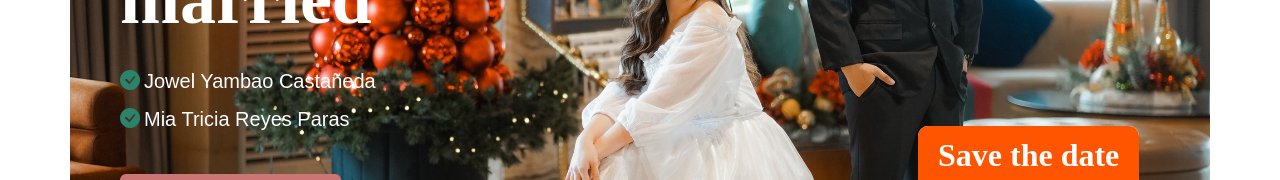
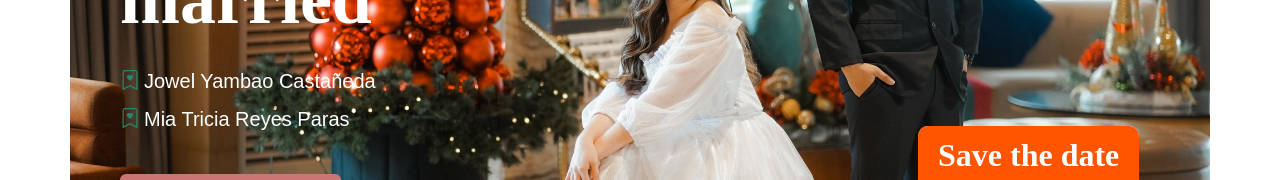
Before and after one commit to jowelc/jowel-mia-wedding, a Next.js app: page / in a window 1280 px wide. Shown: the part 372-552 px from the top of the page. Built offline with nearby package versions, Linux system fonts and the light colour scheme.

Commit message:
bi-bookmark-heart

```diff
--- a/components/Hero.tsx
+++ b/components/Hero.tsx
@@ -14,12 +14,12 @@ function Header() {
             </h1>
 
             <p className="text-white mb-2">
-              <i className="bi-check-circle-fill custom-icon me-1"></i>
+              <i className="bi-bookmark-heart custom-icon me-1"></i>
               Jowel Yambao Castañeda
             </p>
 
             <p className="text-white">
-              <i className="bi-check-circle-fill custom-icon me-1"></i>
+              <i className="bi-bookmark-heart custom-icon me-1"></i>
               Mia Tricia Reyes Paras
             </p>
 
```
